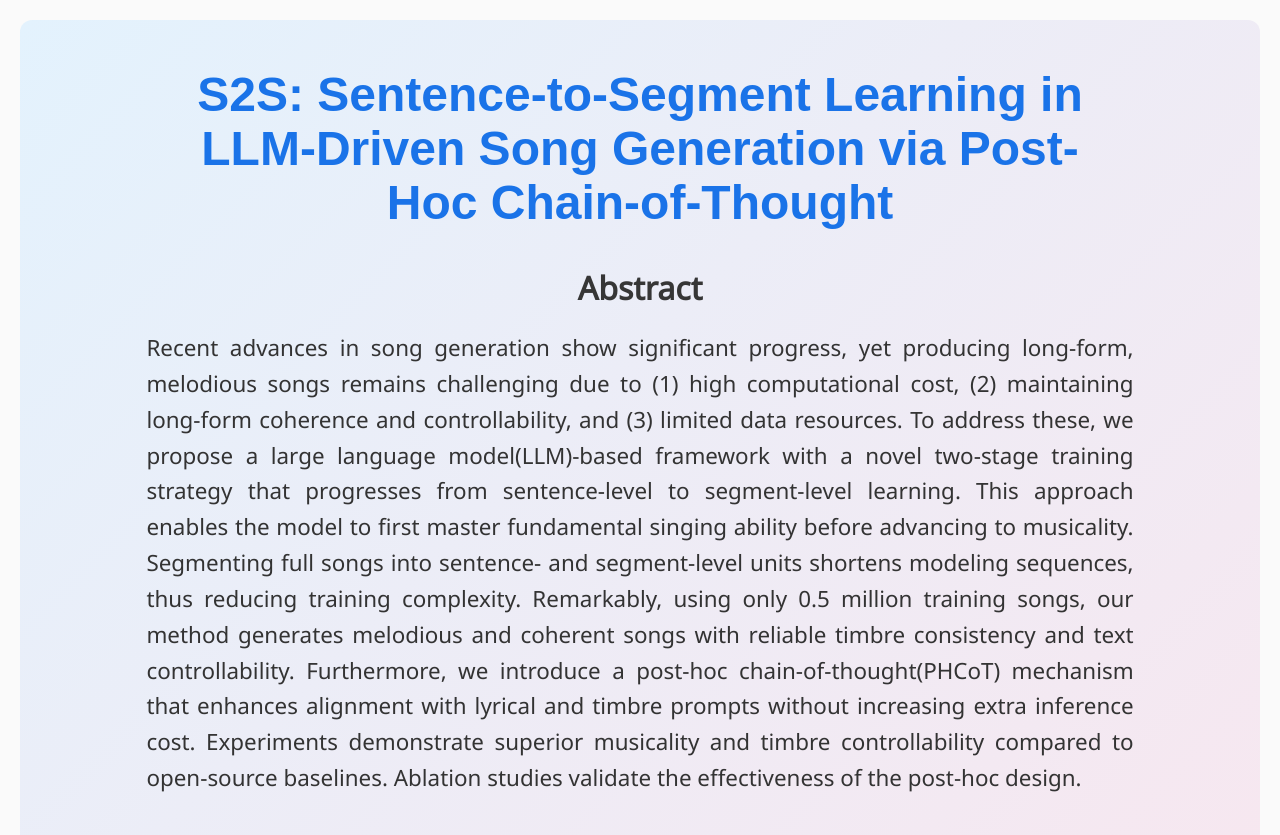
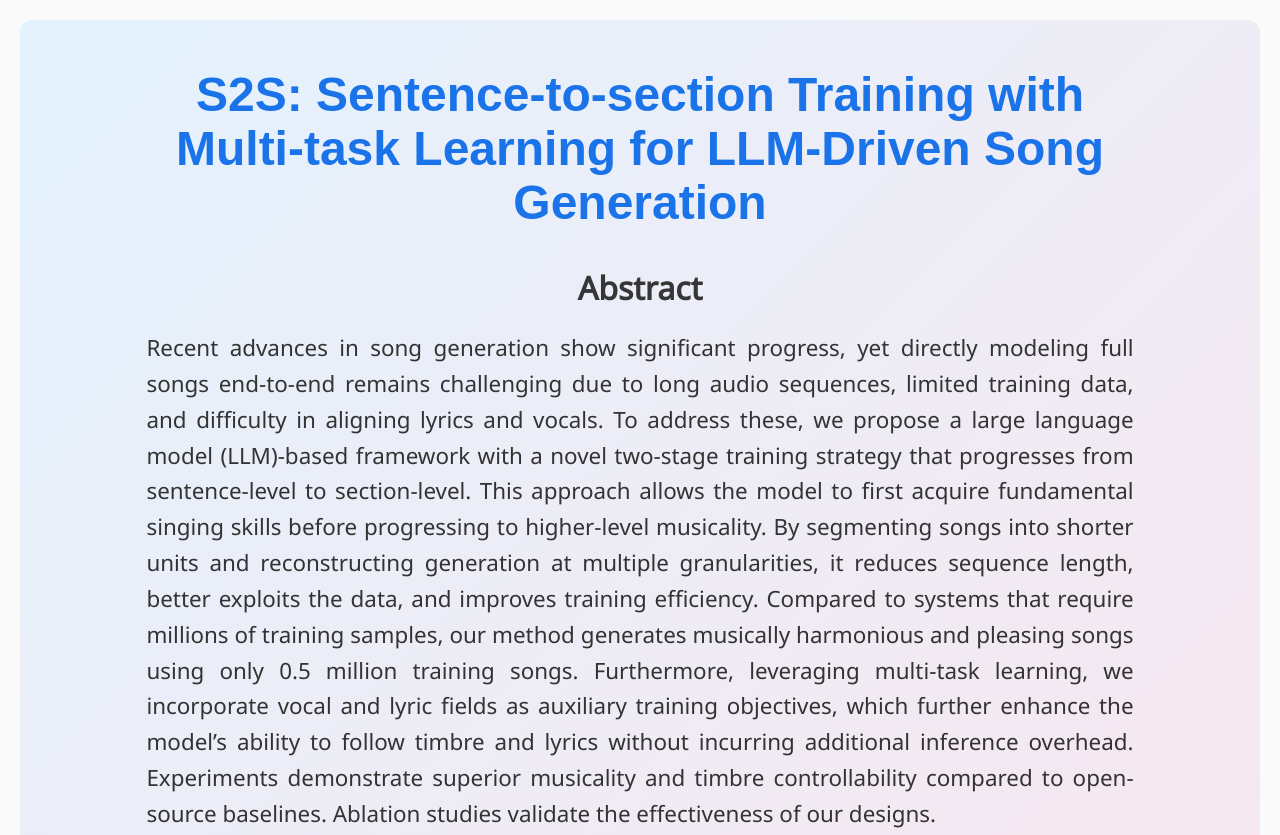
Before and after one commit to s2s-demo/s2s-demo, a plain HTML site: page index.html in a window 1280 px wide. Shown: the top 835 px of the page. Drawn offline with nearby package versions, Linux system fonts and the light colour scheme; some icons are missing; a web font is replaced by a local one.

Commit message:
modify title and abstract

```diff
--- a/index.html
+++ b/index.html
@@ -41,7 +41,7 @@
     <div class="container  is-max-desktop">
       <div class="columns is-centered">
         <div class="column has-text-centered">
-          <h1 class="title is-1 publication-title">S2S: Sentence-to-Segment Learning in LLM-Driven Song Generation via Post-Hoc Chain-of-Thought</h1>
+          <h1 class="title is-1 publication-title">S2S: Sentence-to-section Training with Multi-task Learning for LLM-Driven Song Generation</h1>
         </div>
       </div>
     </div>
@@ -53,7 +53,7 @@
         <h2 class="title is-3">Abstract</h2>
         <div class="content has-text-justified">
           <p>
-            Recent advances in song generation show significant progress, yet producing long-form, melodious songs remains challenging due to (1) high computational cost, (2) maintaining long-form coherence and controllability, and (3) limited data resources. To address these, we propose a large language model(LLM)-based framework with a novel two-stage training strategy that progresses from sentence-level to segment-level learning. This approach enables the model to first master fundamental singing ability before advancing to musicality. Segmenting full songs into sentence- and segment-level units shortens modeling sequences, thus reducing training complexity. Remarkably, using only 0.5 million training songs, our method generates melodious and coherent songs with reliable timbre consistency and text controllability. Furthermore, we introduce a post-hoc chain-of-thought(PHCoT) mechanism that enhances alignment with lyrical and timbre prompts without increasing extra inference cost. Experiments demonstrate superior musicality and timbre controllability compared to open-source baselines. Ablation studies validate the effectiveness of the post-hoc design.
+            Recent advances in song generation show significant progress, yet directly modeling full songs end-to-end remains challenging due to long audio sequences, limited training data, and difficulty in aligning lyrics and vocals. To address these, we propose a large language model (LLM)-based framework with a novel two-stage training strategy that progresses from sentence-level to section-level. This approach allows the model to first acquire fundamental singing skills before progressing to higher-level musicality. By segmenting songs into shorter units and reconstructing generation at multiple granularities, it reduces sequence length, better exploits the data, and improves training efficiency. Compared to systems that require millions of training samples, our method generates musically harmonious and pleasing songs using only 0.5 million training songs. Furthermore, leveraging multi-task learning, we incorporate vocal and lyric fields as auxiliary training objectives, which further enhance the model’s ability to follow timbre and lyrics without incurring additional inference overhead. Experiments demonstrate superior musicality and timbre controllability compared to open-source baselines. Ablation studies validate the effectiveness of our designs.
           </p>
         </div>
 
```
